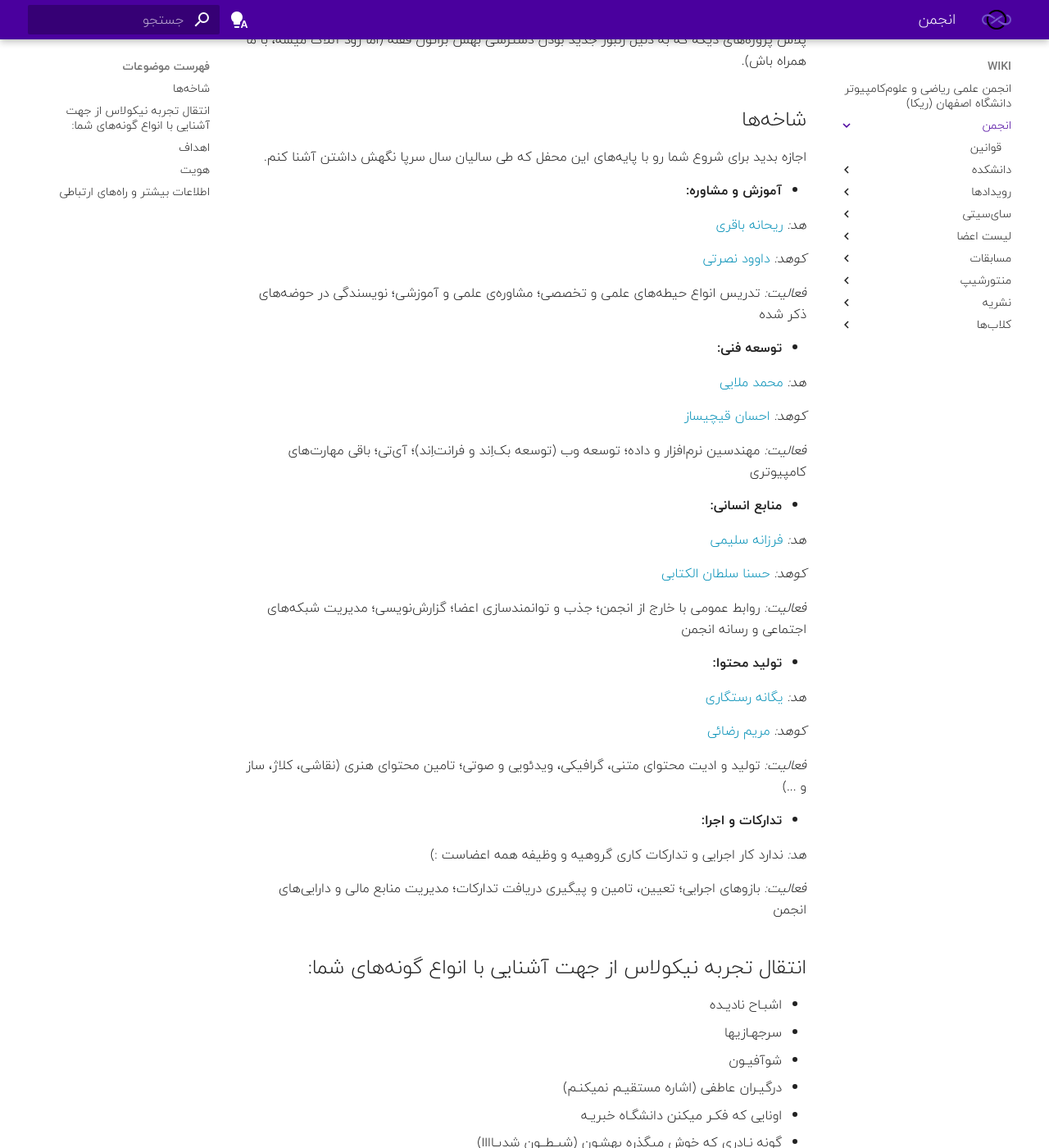
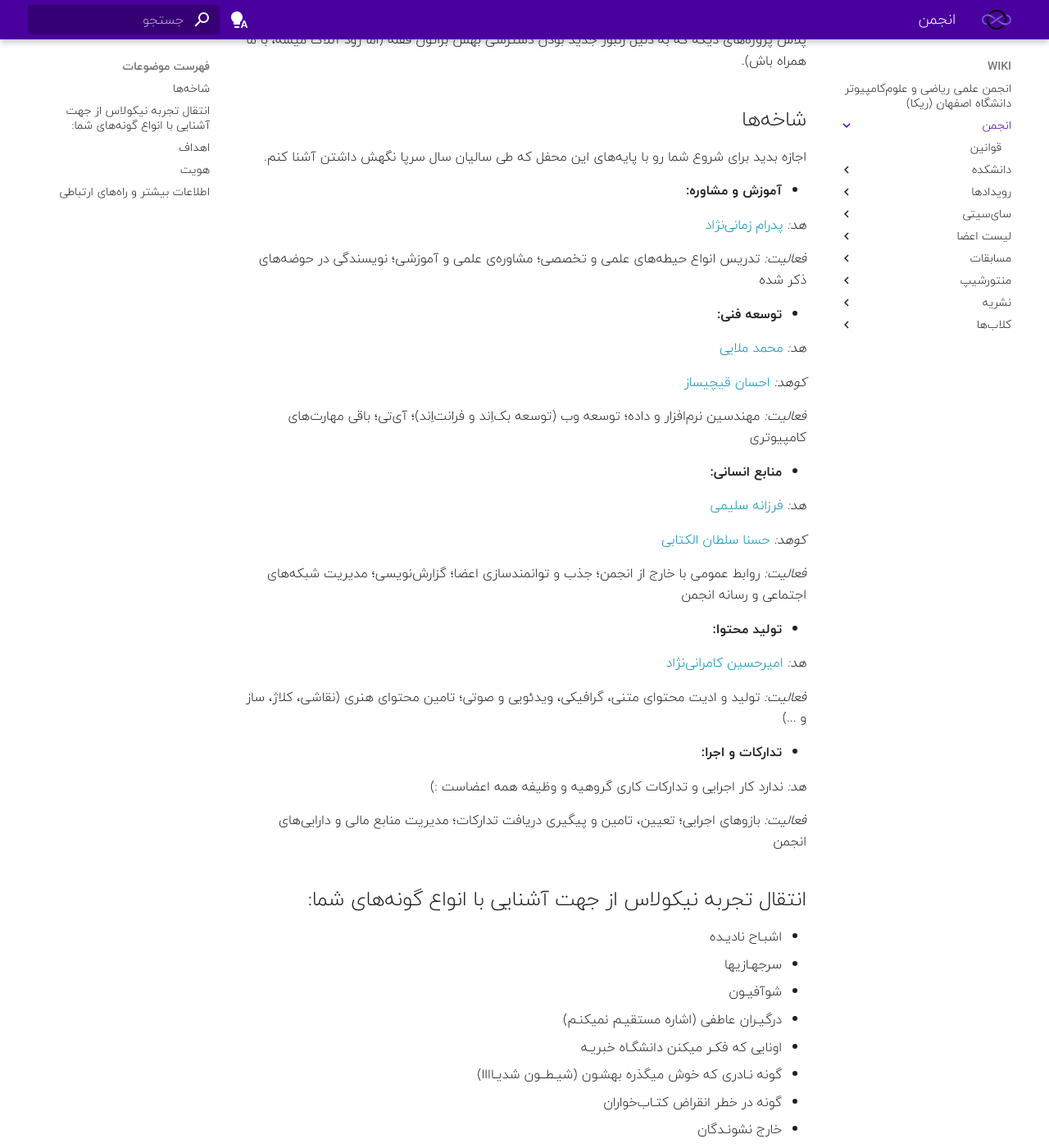
Before and after one commit to Amcsui/wiki, an MkDocs documentation site: the page built from docs/انجمن/index.md, in a window 1280 px wide and 1400 px high, scrolled down 967 px. Shown: the whole window at 82% size. Built offline with MkDocs 1.6.1 and Material for MkDocs 9.7.7, drawn with Linux system fonts in a browser that asks for light colours.

Commit message:
Update index.md

```diff
--- a/docs/انجمن/index.md
+++ b/docs/انجمن/index.md
@@ -40,10 +40,7 @@
 - **آموزش و مشاوره:**
 
 
-*هد:* [ریحانه باقری](https://t.me/Reyhane_Bagheri)
-
-
-*کوهد:* [داوود نصرتی](https://t.me/ausdavoud)
+*هد:* [پدرام زمانی‌نژاد](https://t.me/Pedram_zamaninejad)
 
 
 *فعالیت:* تدریس انواع حیطه‌های علمی و تخصصی؛ مشاوره‌ی علمی و آموزشی؛ نویسندگی در حوضه‌های ذکر شده
@@ -76,10 +73,7 @@
 - **تولید محتوا:**
 
 
-*هد:* [یگانه رستگاری](https://t.me/Ysoeazy)
-
-
-*کوهد:* [مریم رضائی](https://t.me/msmrexe)
+*هد:* [امیرحسین کامرانی‌نژاد](https://t.me/Ysoeazy)
 
 
 *فعالیت:* تولید و ادیت محتوای متنی، گرافیکی، ویدئویی و صوتی؛ تامین محتوای هنری (نقاشی، کلاژ، ساز و ...)
```
